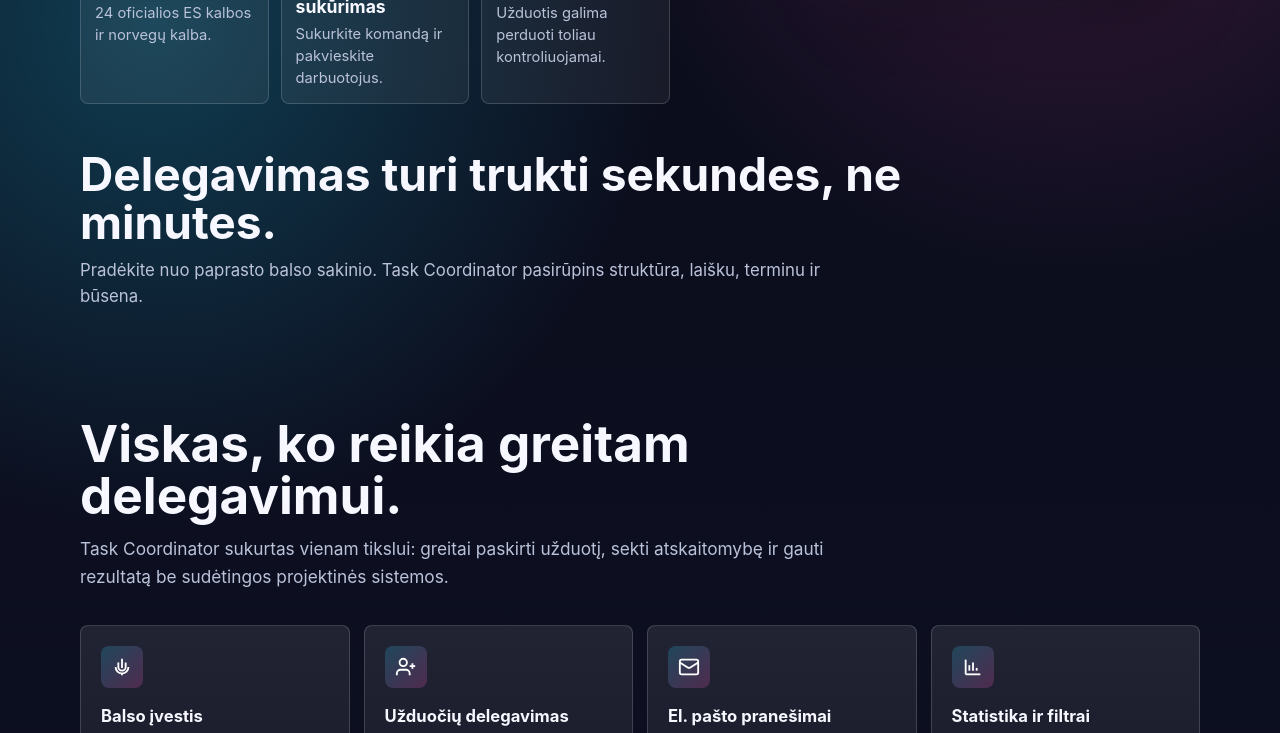
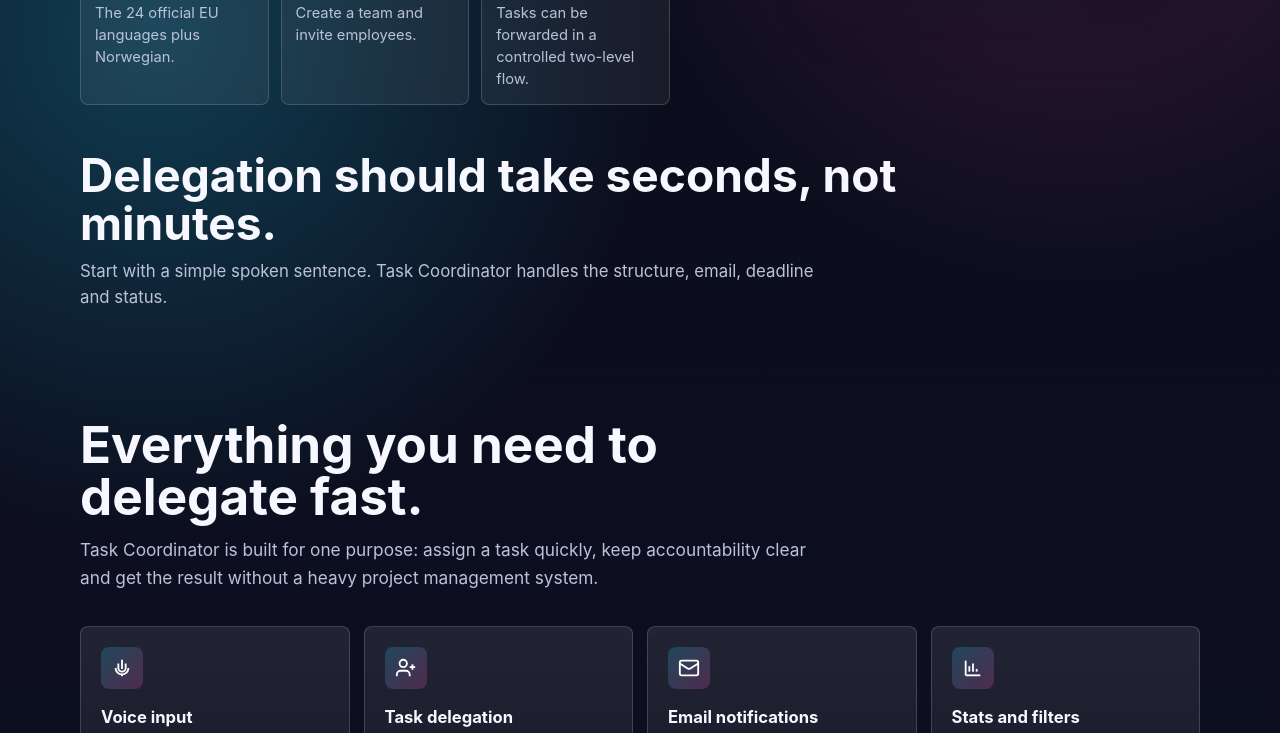
Before and after one commit to processlaboai-debug/processolution-website, a plain HTML site: page task-coordinator.html in a window 1280 px wide. Shown: the part 635-1368 px from the top of the page. Drawn offline with Linux system fonts and the light colour scheme.

Commit message:
Fix sticky nav on Task Coordinator page and open it in the visitor's language
overflow: clip on .page so the sticky nav stays at the top while scrolling;
scroll-margin for menu anchors; language from ?lang (passed by the home),
then saved choice, then browser language instead of always Lithuanian.

Co-Authored-By: Claude Opus 5.5 <noreply@anthropic.com>

```diff
--- a/task-coordinator.html
+++ b/task-coordinator.html
@@ -58,7 +58,15 @@
       }
 
       .page {
+        /* "clip" taglia le decorazioni che escono dai bordi senza creare un'area di scorrimento:
+           con "hidden" la barra di navigazione sticky non restava in alto. */
         overflow: hidden;
+        overflow: clip;
+      }
+
+      section[id] {
+        /* le sezioni raggiunte dal menu non finiscono sotto la barra fissa */
+        scroll-margin-top: 80px;
       }
 
       .shell {
@@ -1611,14 +1619,22 @@
           link.href = `https://task.processolution.pro/${lang === "lt" ? "lt" : "en"}/${link.dataset.doc}`;
         });
 
-        localStorage.setItem("taskCoordinatorLang", lang);
+        try { localStorage.setItem("taskCoordinatorLang", lang); } catch (e) {}
       };
 
       document.querySelectorAll("[data-lang]").forEach((button) => {
         button.addEventListener("click", () => setLanguage(button.dataset.lang));
       });
 
-      setLanguage(localStorage.getItem("taskCoordinatorLang") || "lt");
+      // Lingua iniziale: ?lang= (arriva dalla home), poi l'ultima scelta, poi la lingua del browser.
+      const pickLanguage = () => {
+        const valid = (l) => (l && localeMeta[l] ? l : null);
+        let saved = null;
+        try { saved = localStorage.getItem("taskCoordinatorLang"); } catch (e) {}
+        const browser = (navigator.language || "").slice(0, 2).toLowerCase();
+        return valid(new URLSearchParams(location.search).get("lang")) || valid(saved) || valid(browser) || "en";
+      };
+      setLanguage(pickLanguage());
     </script>
   </body>
 </html>
```
Also changed, not shown: index.html (+5 -0 lines).
